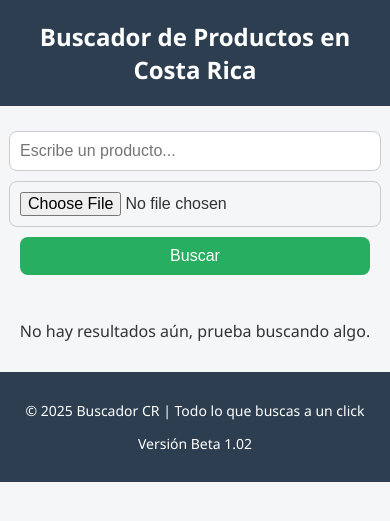
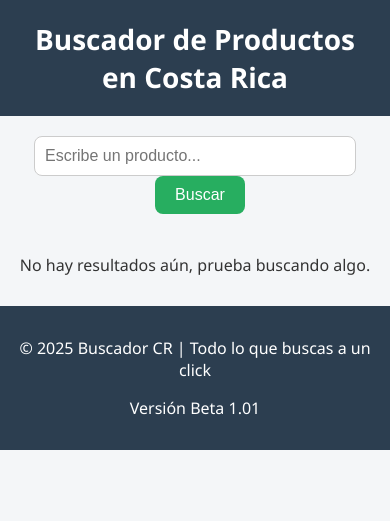
Before and after one commit to acero892/buscadorproductos, a Flask app: page / in a window 390 px wide. Shown: the top 521 px of the page. Run offline with Flask 3, Linux system fonts and the light colour scheme.

Commit message:
Update index.html

```diff
--- a/templates/index.html
+++ b/templates/index.html
@@ -2,21 +2,55 @@
 <html lang="es">
 <head>
     <meta charset="UTF-8">
-    <meta name="viewport" content="width=device-width, initial-scale=1.0">
     <title>Buscador de Productos CR</title>
     <style>
-        /* Estilos Base (Desktop/General) */
-        body { font-family: 'Segoe UI', Tahoma, Geneva, Verdana, sans-serif; margin: 0; background: #f4f6f8; color: #333; }
-        header { background: #2c3e50; color: white; padding: 20px; text-align: center; }
-        header h1 { margin: 0; font-size: 28px; }
-        form { margin: 20px auto; text-align: center; padding: 0 10px; } /* Añadido padding para móviles */
-        input[type="text"], input[type="file"] { padding: 10px; width: 300px; max-width: 100%; border: 1px solid #ccc; border-radius: 8px; font-size: 16px; margin-bottom: 10px; } /* Añadido max-width y margin-bottom */
-        button { padding: 10px 20px; margin-left: 10px; background: #27ae60; color: white; border: none; border-radius: 8px; font-size: 16px; cursor: pointer; transition: background 0.3s; }
-        button:hover { background: #219150; }
-        h2 { margin: 30px 0 20px; text-align: center; color: #444; }
+        body {
+            font-family: 'Segoe UI', Tahoma, Geneva, Verdana, sans-serif;
+            margin: 0;
+            background: #f4f6f8;
+            color: #333;
+        }
+        header {
+            background: #2c3e50;
+            color: white;
+            padding: 20px;
+            text-align: center;
+        }
+        header h1 {
+            margin: 0;
+            font-size: 28px;
+        }
+        form {
+            margin: 20px auto;
+            text-align: center;
+        }
+        input[type="text"] {
+            padding: 10px;
+            width: 300px;
+            border: 1px solid #ccc;
+            border-radius: 8px;
+            font-size: 16px;
+        }
+        button {
+            padding: 10px 20px;
+            margin-left: 10px;
+            background: #27ae60;
+            color: white;
+            border: none;
+            border-radius: 8px;
+            font-size: 16px;
+            cursor: pointer;
+        }
+        button:hover {
+            background: #219150;
+        }
+        h2 {
+            margin: 30px 0 20px;
+            text-align: center;
+            color: #444;
+        }
         .grid {
             display: grid;
-            /* Usa minmax(260px, 1fr) para que se ajuste automáticamente en el espacio */
             grid-template-columns: repeat(auto-fill, minmax(260px, 1fr));
             gap: 20px;
             padding: 20px;
@@ -24,49 +58,62 @@
             margin: auto;
         }
         .producto {
-            background: white; border-radius: 12px; border: 1px solid #ddd;
-            box-shadow: 0 2px 6px rgba(0,0,0,0.08); overflow: hidden;
-            display: flex; flex-direction: column;
+            background: white;
+            border-radius: 12px;
+            border: 1px solid #ddd;
+            box-shadow: 0 2px 6px rgba(0,0,0,0.08);
+            overflow: hidden;
+            display: flex;
+            flex-direction: column;
             transition: transform 0.2s ease, box-shadow 0.2s ease;
         }
-        .producto:hover { transform: translateY(-5px); box-shadow: 0 4px 12px rgba(0,0,0,0.12); }
-        .producto img { width: 100%; height: 180px; object-fit: contain; background: #fafafa; border-bottom: 1px solid #eee; }
-        .info { padding: 15px; flex: 1; display: flex; flex-direction: column; justify-content: space-between; }
-        .info h3 { font-size: 16px; margin: 0 0 10px; height: 45px; overflow: hidden; }
-        .info a { text-decoration: none; color: #2c3e50; transition: color 0.2s; }
-        .info a:hover { color: #27ae60; }
-        .info p { margin: 4px 0; font-size: 14px; }
-        .precio { font-size: 18px; color: #e74c3c; font-weight: bold; margin-top: 8px; }
-        footer { text-align: center; padding: 15px; background: #2c3e50; color: white; margin-top: 30px; font-size: 14px; }
-
-        /* Media Query para Pantallas Pequeñas (Móviles) */
-        @media (max-width: 600px) {
-            header h1 {
-                font-size: 24px;
+        .producto:hover {
+            transform: translateY(-5px);
+            box-shadow: 0 4px 12px rgba(0,0,0,0.12);
         }
-            /* Hacemos que la búsqueda y el botón se apilen verticalmente */
-            form {
+        .producto img {
+            width: 100%;
+            height: 180px;
+            object-fit: contain;
+            background: #fafafa;
+            border-bottom: 1px solid #eee;
+        }
+        .info {
+            padding: 15px;
+            flex: 1;
             display: flex;
             flex-direction: column;
-                align-items: center;
+            justify-content: space-between;
         }
-            input[type="text"], input[type="file"], button {
-                width: 100%; /* Ocupan todo el ancho disponible */
-                max-width: 350px; /* Límite para que no se vean gigantes en tablets pequeñas */
-                margin: 5px 0; /* Espaciado uniforme */
+        .info h3 {
+            font-size: 16px;
+            margin: 0 0 10px;
+            height: 45px;
+            overflow: hidden;
         }
-            button {
-                margin-left: 0; /* Quitamos el margen izquierdo */
+        .info a {
+            text-decoration: none;
+            color: #2c3e50;
         }
-            /* En pantallas muy pequeñas, forzamos una sola columna para la cuadrícula */
-            .grid {
-                grid-template-columns: 1fr;
-                padding: 10px;
+        .info a:hover {
+            color: #27ae60;
         }
-            /* El producto tiene un poco de padding vertical */
-            .producto {
-                margin-bottom: 10px;
+        .info p {
+            margin: 4px 0;
+            font-size: 14px;
         }
+        .precio {
+            font-size: 18px;
+            color: #e74c3c;
+            font-weight: bold;
+            margin-top: 8px;
+        }
+        footer {
+            text-align: center;
+            padding: 15px;
+            background: #2c3e50;
+            color: white;
+            margin-top: 30px;
         }
     </style>
 </head>
@@ -75,15 +122,10 @@
         <h1>Buscador de Productos en Costa Rica</h1>
     </header>
 
-    <form method="post" enctype="multipart/form-data">
-        <input type="text" name="producto" placeholder="Escribe un producto...">
-        <input type="file" name="imagen" accept="image/*">
+    <form method="post">
+        <input type="text" name="producto" placeholder="Escribe un producto..." required>
         <button type="submit">Buscar</button>
     </form>
-
-    {% if descripcion %}
-        <p style="text-align:center; font-style:italic; padding: 0 15px;">Descripción generada desde la imagen (en español): "{{ descripcion }}"</p>
-    {% endif %}
 
     {% if resultados %}
         <h2>Resultados</h2>
@@ -100,12 +142,12 @@
             {% endfor %}
         </div>
     {% else %}
-        <p style="text-align:center; margin-top:40px; padding: 0 15px;">No hay resultados aún, prueba buscando algo.</p>
+        <p style="text-align:center; margin-top:40px;">No hay resultados aún, prueba buscando algo.</p>
     {% endif %}
 
     <footer>
         <p>© 2025 Buscador CR | Todo lo que buscas a un click</p>
-        <p>Versión Beta 1.02</p>
+         <p>Versión Beta 1.01</p>
     </footer>
 </body>
 </html>
```
Lines whose indentation alone changed are shown as unchanged.
